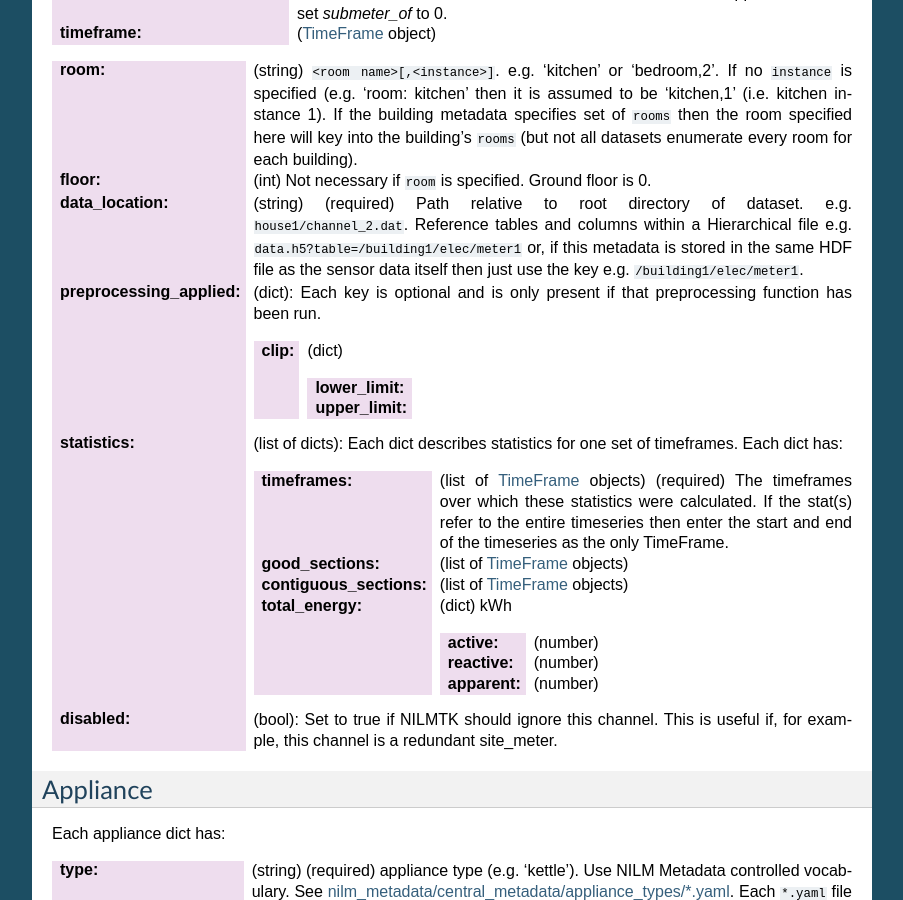
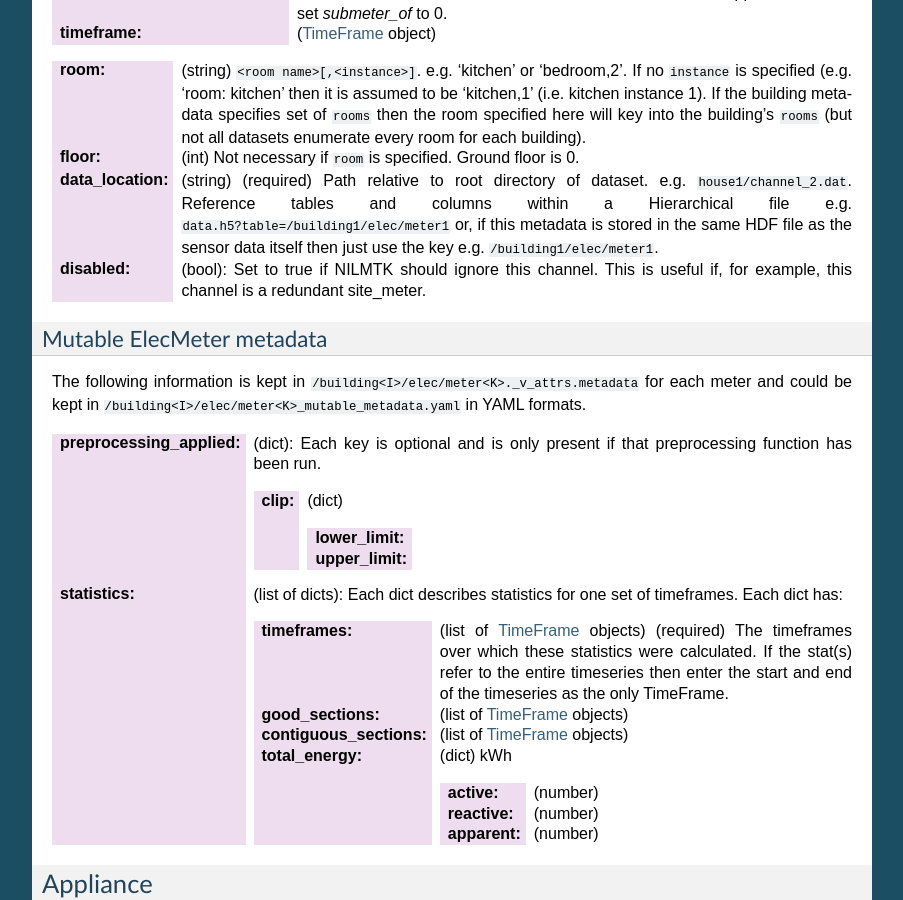
Before and after one commit to nilmtk/nilm_metadata, a Sphinx documentation site: the page built from docs/source/dataset_metadata.rst, in a window 1280 px wide and 900 px high, scrolled down 3549 px. Shown: the whole window, without its empty margins (198-1101 px from the left). Built offline with Sphinx 7.4.7, drawn with Linux system fonts in a browser that asks for light colours; some of the changed text lies outside the part shown.

Commit message:
Split ElecMeter metadata into read-only and mutable

```diff
--- a/docs/source/dataset_metadata.rst
+++ b/docs/source/dataset_metadata.rst
@@ -248,6 +248,20 @@ section on `Building`_ metadata above).
      metadata is stored in the same HDF file as the sensor data itself
      then just use the key e.g. ``/building1/elec/meter1``.
 
+:disabled: (bool): Set to true if NILMTK should ignore this channel.
+           This is useful if, for example, this channel is a redundant
+           site_meter.
+
+.. _mutable-ElecMeter-metadata:
+
+Mutable ElecMeter metadata
+^^^^^^^^^^^^^^^^^^^^^^^^^^
+
+The following information is kept in
+``/building<I>/elec/meter<K>._v_attrs.metadata`` for each meter and
+could be kept in ``/building<I>/elec/meter<K>_mutable_metadata.yaml`` in YAML
+formats.
+
 :preprocessing_applied: (dict): Each key is optional and is only
    present if that preprocessing function has been run.
 
```
Also changed, not shown: other parts of docs/source/dataset_metadata.rst (+0 -3 lines).
